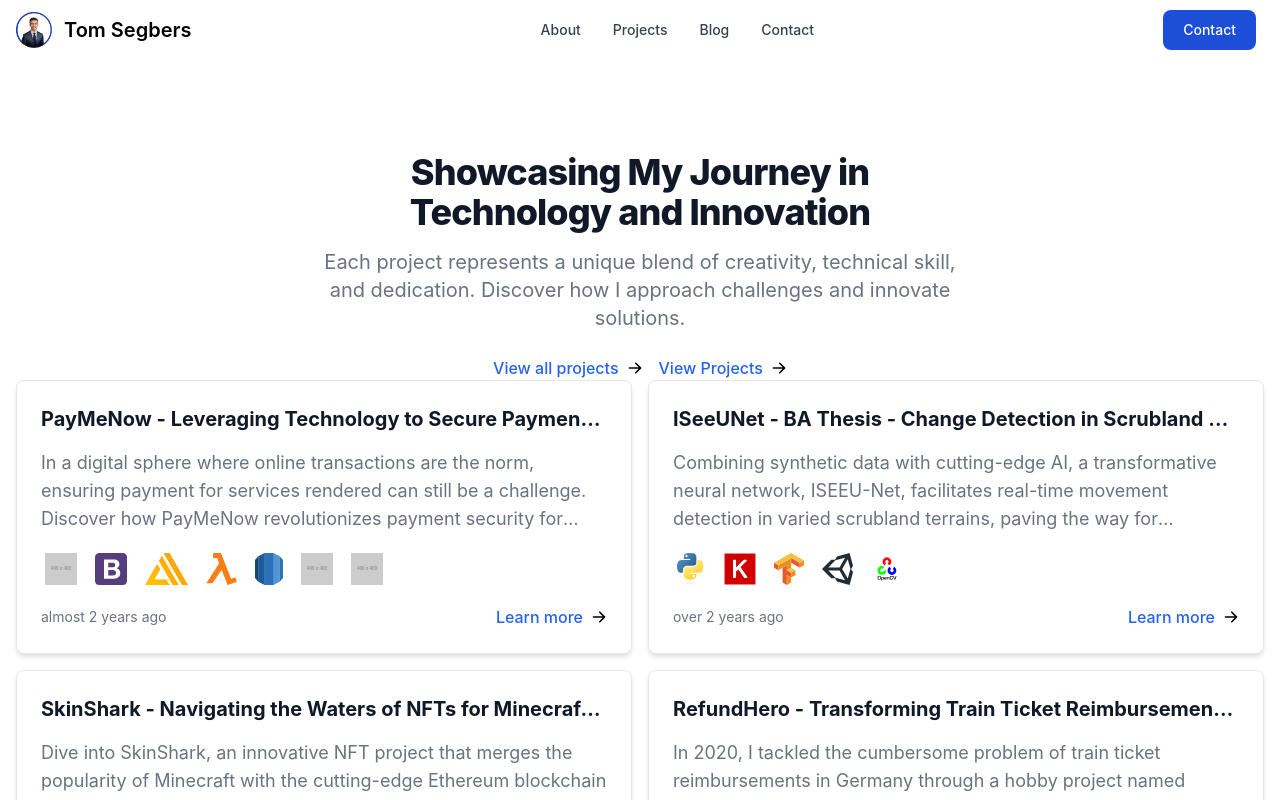
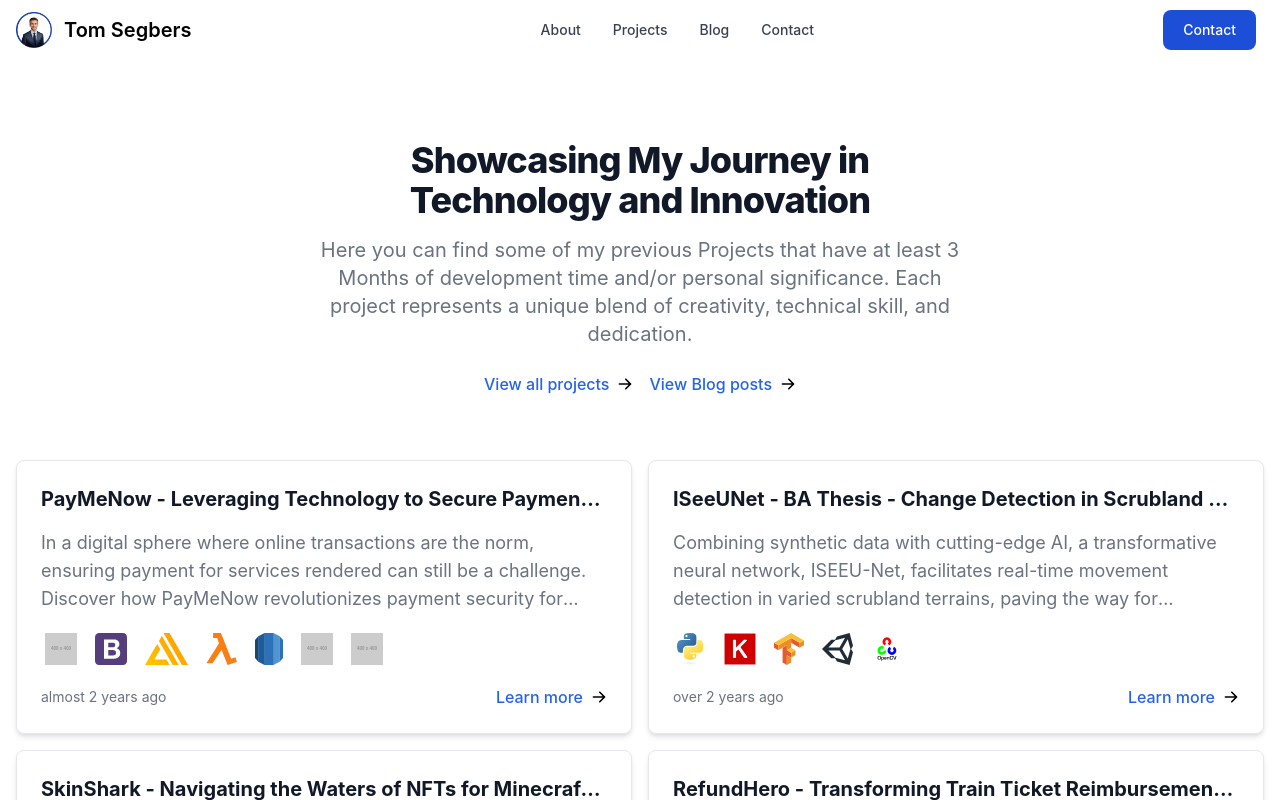
Before and after one commit to TomSeestern/TomSeestern.github.io, a Next.js app: page /projects in a window 1280 px wide. Shown: the top 800 px of the page. Built offline with nearby package versions, Linux system fonts and the light colour scheme.

Commit message:
Update Texts on Projects page

```diff
--- a/app/projects/page.tsx
+++ b/app/projects/page.tsx
@@ -37,14 +37,15 @@ function Articles() {
 
   return (
     <>
-      <section className="mx-auto max-w-2xl space-y-6 bg-white antialiased dark:bg-gray-900">
-        <div className="mx-auto max-w-screen-md px-4 pt-8 lg:pt-16">
+      <section className="mx-auto my-8 max-w-2xl space-y-6 bg-white antialiased dark:bg-gray-900 lg:my-16">
+        <div className="mx-auto max-w-screen-md px-4">
           <h2 className="mt-3 text-center text-3xl font-extrabold leading-tight tracking-tight text-gray-900 dark:text-white sm:text-4xl">
             Showcasing My Journey in Technology and Innovation
           </h2>
           <p className="mt-4 text-center text-base font-normal text-gray-500 dark:text-gray-400 sm:text-xl">
-            Each project represents a unique blend of creativity, technical skill, and dedication. Discover how I
-            approach challenges and innovate solutions.
+            Here you can find some of my previous Projects that have at least 3 Months of development time and/or
+            personal significance. Each project represents a unique blend of creativity, technical skill, and
+            dedication.
           </p>
         </div>
         <div className="flex justify-center space-x-4">
@@ -63,11 +64,11 @@ function Articles() {
             />
           </a>
           <a
-            href="/projects"
+            href="/blog"
             title="View all Projects"
             className="flex items-center text-base font-medium text-primary-600 hover:underline dark:text-primary-500"
           >
-            View Projects
+            View Blog posts
             <Image
               className={"ml-2 h-4 w-4"}
               src={"/icon/arrow-right.svg"}
```
